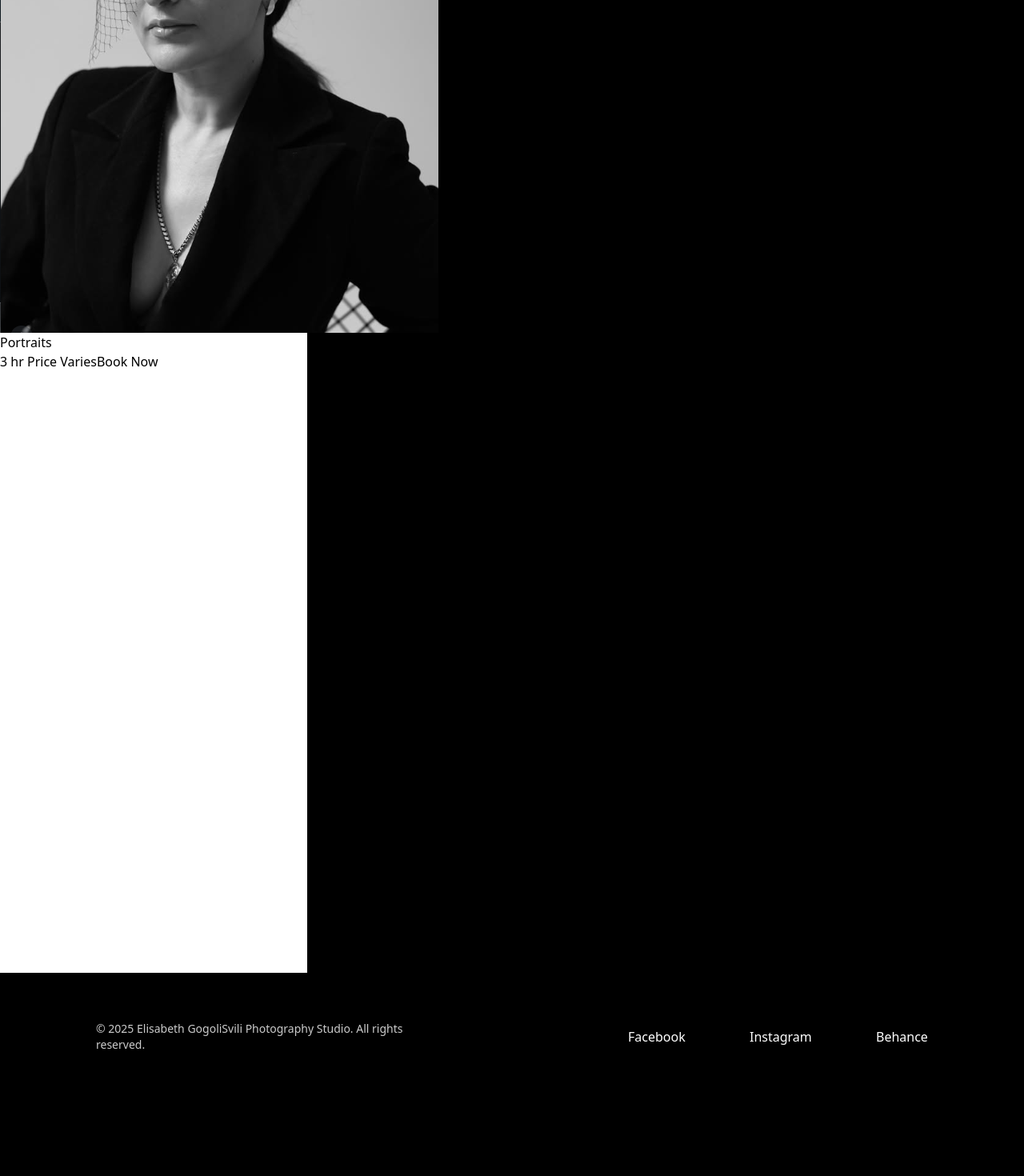
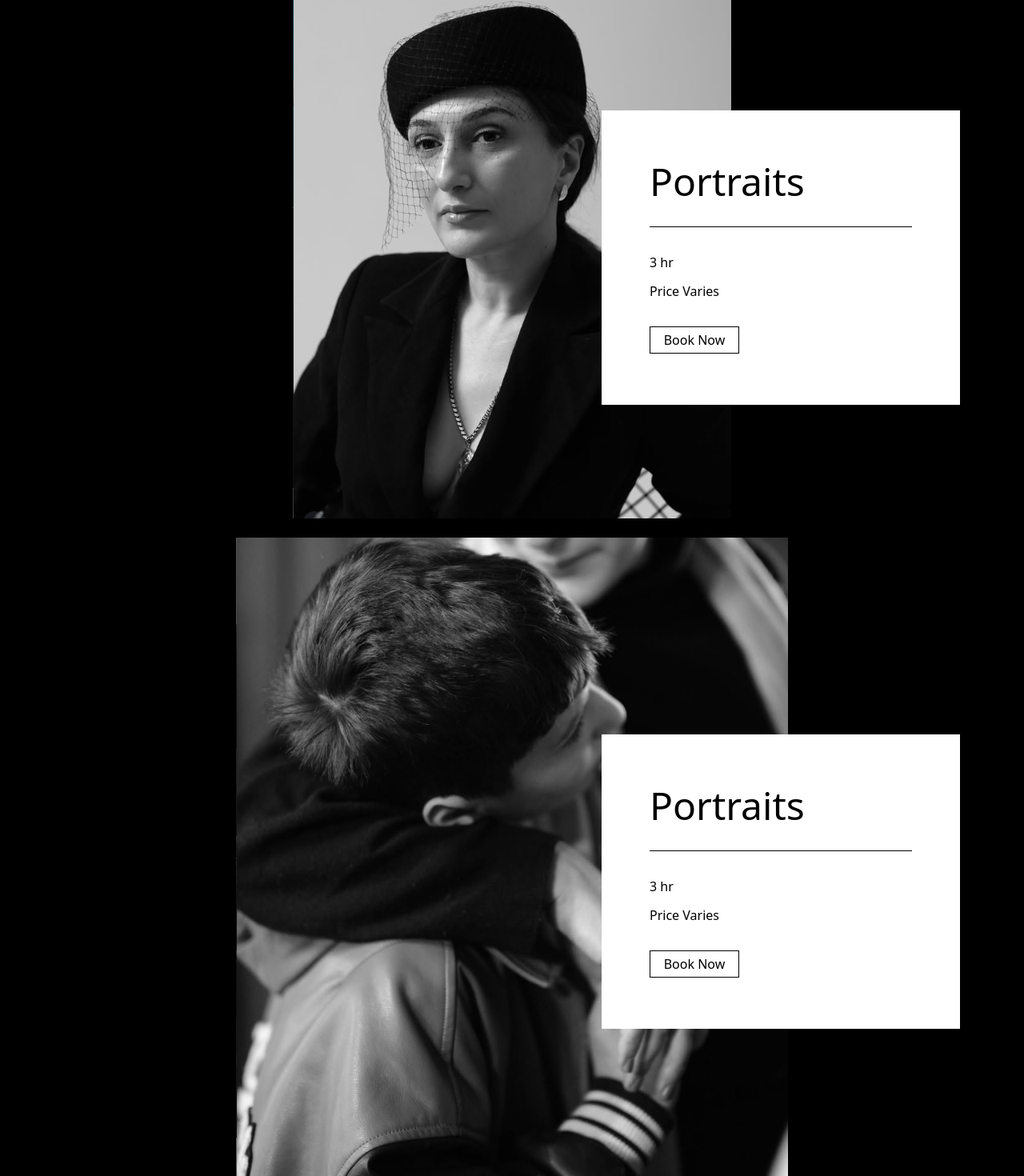
Before and after one commit to Machakhleli/Elisabeths, a React (Vite) app: page /services in a window 1280 px wide. Shown: the part 380-1850 px from the top of the page at 80% size. Before the commit the page ends 1756 px from the top, so only its background shows below. Built offline with nearby package versions, Linux system fonts and the light colour scheme.

Commit message:
feat: done styling service components 2 containers, still need to finis 2 others

```diff
--- a/src/components/Header.jsx
+++ b/src/components/Header.jsx
@@ -16,7 +16,7 @@ export default function Header() {
       >
         <h1>Elisabeth Gogolishvili</h1>
       </Link>
-      <ul className="w-3xl grid grid-cols-5 place-items-center items-center list-none text-white ">
+      <ul className="w-3xl flex justify-end items-center gap-8 list-none text-white pr-6 ">
         <Dropdown title="Portfolio" links={portfolioLinks} />
         <li>
           <Link to={"/services"}> Services</Link>
--- a/src/pages/Services.jsx
+++ b/src/pages/Services.jsx
@@ -1,19 +1,98 @@
-import React from "react";
 import portraitMain from "../assets/Sh.m.png";
+import familyMain from "../assets/family.png";
 
 export default function Services() {
   return (
-    <div>
-      <h1>SERVICES</h1>
-      <div className="Portraits">
-        <img src={portraitMain} alt="portrait sections main photo" />
-        <div className="w-sm h-svh bg-white">
-          <h2>Portraits</h2>
-          <span>3 hr</span>
-          <span> Price Varies</span>
-          <button>Book Now</button>
+    <section className="mx-auto w-full max-w-[90rem] min-h-screen flex flex-col gap-60 p-10">
+      <h1 className="text-white text-center text-7xl mb-20">SERVICES</h1>
+      <div className="w-full flex flex-col items-center justify-center pb-60">
+        <div className="relative flex justify-center items-center  w-full h-[18.75rem]">
+          <img
+            src={portraitMain}
+            alt="portrait sections main photo"
+            className="hover:cursor-pointer"
+          />
+          <div className="absolute right-10 w-[28rem] h-[23rem] bg-white flex flex-col justify-center items-left p-15 gap-8">
+            <h2 className="text-5xl hover:text-gray-500 cursor-pointer decoration-1">
+              Portraits
+            </h2>
+            <hr />
+            <div className=" flex flex-col  gap-3 text-black">
+              <span>3 hr</span>
+              <span> Price Varies</span>
+            </div>
+            <button className="border border-black p-1 cursor-pointer w-[7rem] hover:underline">
+              Book Now
+            </button>
+          </div>
         </div>
       </div>
-    </div>
+      <div className="w-full flex flex-col items-center justify-center pb-60">
+        <div className="relative flex justify-center items-center  w-full h-[18.75rem]">
+          <img
+            src={familyMain}
+            alt="portrait sections main photo"
+            className="hover:cursor-pointer"
+          />
+          <div className="absolute right-10 w-[28rem] h-[23rem] bg-white flex flex-col justify-center items-left p-15 gap-8">
+            <h2 className="text-5xl hover:text-gray-500 cursor-pointer decoration-1">
+              Portraits
+            </h2>
+            <hr />
+            <div className=" flex flex-col  gap-3 text-black">
+              <span>3 hr</span>
+              <span> Price Varies</span>
+            </div>
+            <button className="border border-black p-1 cursor-pointer w-[7rem] hover:underline">
+              Book Now
+            </button>
+          </div>
+        </div>
+      </div>
+      <div className="w-full flex flex-col items-center justify-center pb-60">
+        <div className="relative flex justify-center items-center  w-full h-[18.75rem]">
+          <img
+            src={portraitMain}
+            alt="portrait sections main photo"
+            className="hover:cursor-pointer"
+          />
+          <div className="absolute right-10 w-[28rem] h-[23rem] bg-white flex flex-col justify-center items-left p-15 gap-8">
+            <h2 className="text-5xl hover:text-gray-500 cursor-pointer decoration-1">
+              Portraits
+            </h2>
+            <hr />
+            <div className=" flex flex-col  gap-3 text-black">
+              <span>3 hr</span>
+              <span> Price Varies</span>
+            </div>
+            <button className="border border-black p-1 cursor-pointer w-[7rem] hover:underline">
+              Book Now
+            </button>
+          </div>
+        </div>
+      </div>
+      <div className="w-full flex flex-col items-center justify-center pb-60">
+        <div className="relative flex justify-center items-center  w-full h-[18.75rem]">
+          <img
+            src={portraitMain}
+            alt="portrait sections main photo"
+            className="hover:cursor-pointer"
+          />
+          <div className="absolute right-10 w-[28rem] h-[23rem] bg-white flex flex-col justify-center items-left p-15 gap-8">
+            <h2 className="text-5xl hover:text-gray-500 cursor-pointer decoration-1">
+              Portraits
+            </h2>
+            <hr />
+            <div className=" flex flex-col  gap-3 text-black">
+              <span>3 hr</span>
+              <span> Price Varies</span>
+            </div>
+            <button className="border border-black p-1 cursor-pointer w-[7rem] hover:underline">
+              Book Now
+            </button>
+          </div>
+        </div>
+      </div>
+    </section>
   );
 }
```
Also changed, not shown: src/assets/family.png (added).
